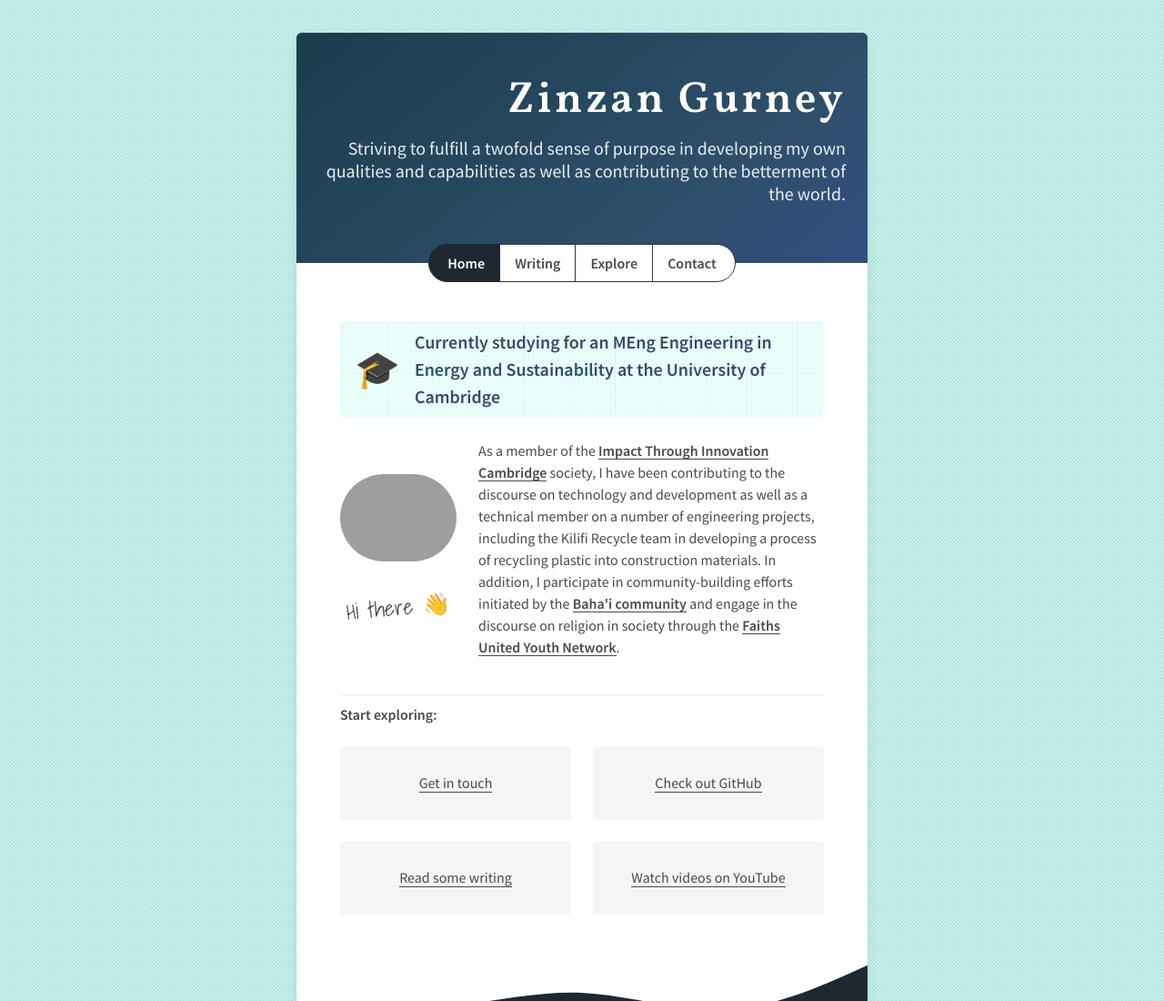
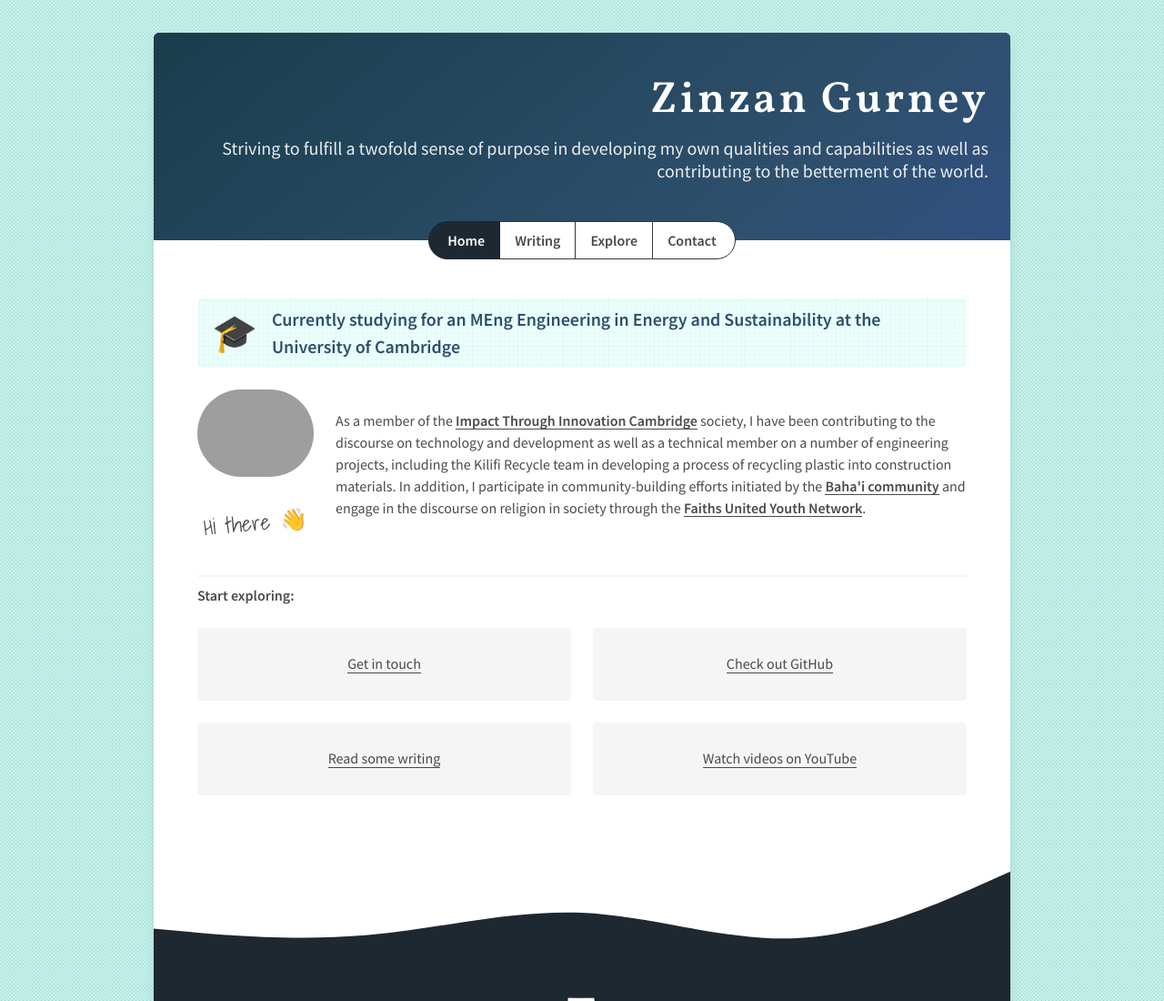
Before and after one commit to ZGurney/zgurney.github.io, a website: page docs/index.html in a window 1280 px wide. Shown: the top 1100 px of the page at 91% size. Drawn offline with Linux system fonts and the light colour scheme; grey boxes are pictures that could not be loaded; files whose address does not match are found by name.

Commit message:
Changed breakpoints for desktop
- Increased desktop breakpoint from 1024px to 1300px

```diff
--- a/docs/css/sass/_custom-bulma.scss
+++ b/docs/css/sass/_custom-bulma.scss
@@ -4,6 +4,7 @@ $weight-light: 300;
 $weight-normal: 400;
 $weight-bold: 600;
 $tablet: 700px;
+$desktop: 1300px;
 $size-7: 0.9rem;
 
 $dark: hsl(0, 0%, 21%);
```
Also changed, not shown: docs/css/main-compiled.css, docs/css/main.css, 1 other file.
